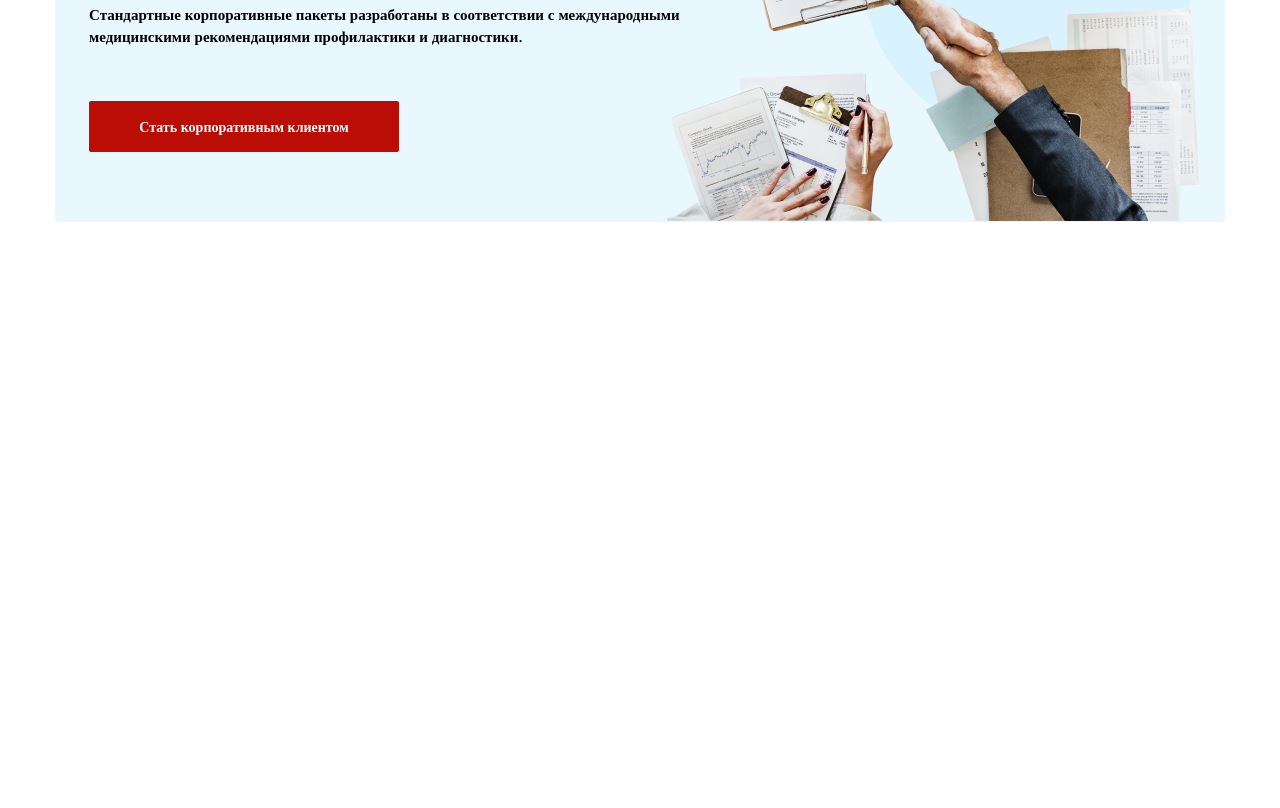
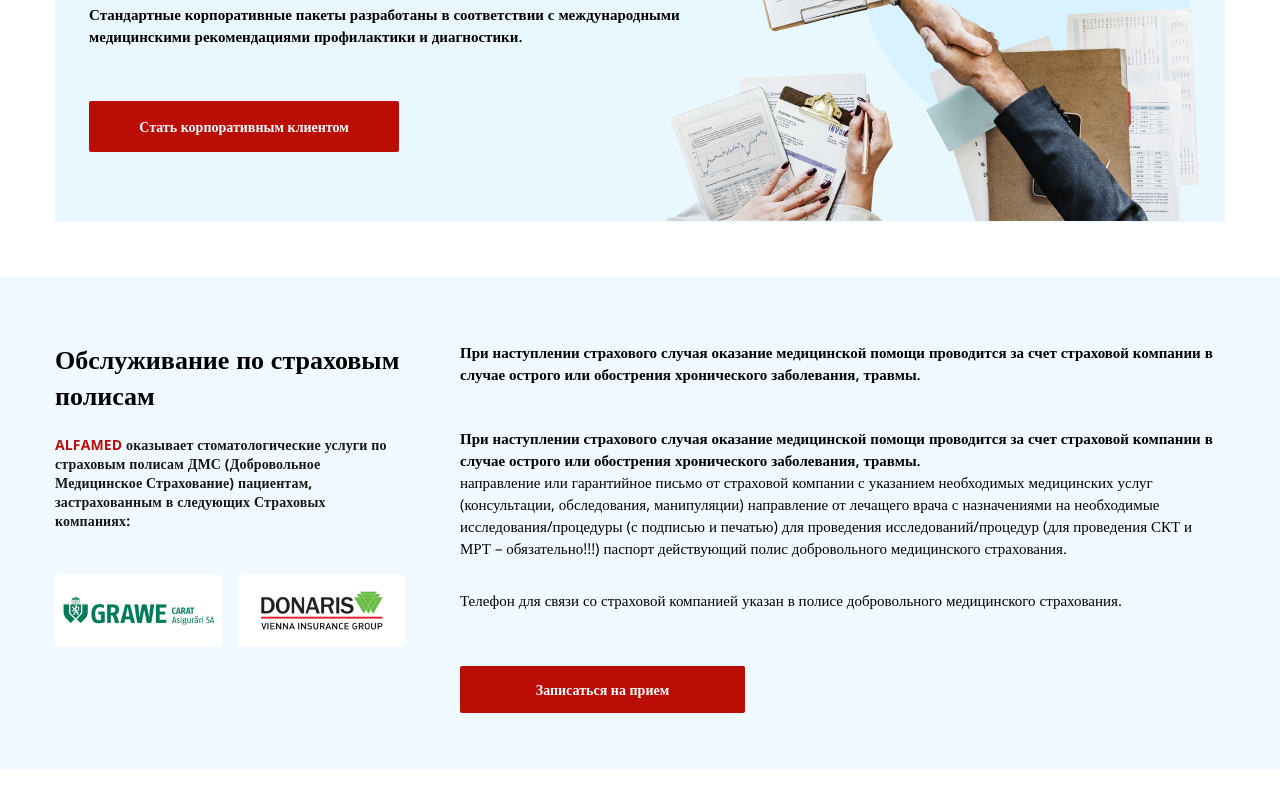
Before and after one commit to DarkKingston/alphamed, a website: page docs/index.html in a window 1280 px wide. Shown: the part 4264-5072 px from the top of the page. Before the commit the page ends 4636 px from the top, so only its background shows below. Drawn offline with nearby package versions, Linux system fonts and the light colour scheme.

Commit message:
add section service

```diff
--- a/docs/index.html
+++ b/docs/index.html
@@ -1673,6 +1673,47 @@
         </div>
       </section>
 
+      <section class="service">
+        <div class="container">
+          <div class="service__wrapper">
+            <div class="service__wrapper__box">
+              <div class="service__wrapper__box__title">
+                Обслуживание по страховым полисам
+              </div>
+              <div class="service__wrapper__box__subtitle">
+                <span>ALFAMED</span> оказывает стоматологические услуги по страховым полисам ДМС (Добровольное Медицинское  Страхование) пациентам, застрахованным в следующих Страховых компаниях:
+              </div>
+              <div class="service__wrapper__box__partners">
+                  <div class="service__wrapper__box__partners__img">
+                    <img src="images/grawe.png" alt="grawe">
+                  </div>
+                  <div class="service__wrapper__box__partners__img">
+                    <img src="images/donaris.png" alt="donaris">
+                  </div>
+              </div>
+            </div>
+            <div class="service__wrapper__box">
+              <div class="service__wrapper__box__descr">
+                <p>При наступлении страхового случая оказание медицинской помощи проводится за счет страховой компании в случае  острого или обострения хронического заболевания, травмы.
+
+                </p>
+                <p>При наступлении страхового случая оказание медицинской помощи проводится за счет страховой компании в случае  острого или обострения хронического заболевания, травмы.
+
+                </p>
+                <p>направление или гарантийное письмо от страховой компании с указанием необходимых медицинских услуг (консультации, обследования, манипуляции)
+                  направление от лечащего врача с назначениями на необходимые исследования/процедуры (с подписью и печатью) для проведения исследований/процедур (для проведения СКТ и МРТ – обязательно!!!)
+                  паспорт
+                  действующий полис добровольного медицинского страхования.
+
+                  </p>
+                <p>Телефон для связи со страховой компанией указан в полисе добровольного медицинского страхования.</p>
+              </div>
+              <div class="service__wrapper__box__btn red">Записаться на прием</div>
+            </div>
+          </div>
+        </div>
+      </section>
+
     </main>
 
     <footer class="footer">
--- a/docs/scss/blocks/_main-page.scss
+++ b/docs/scss/blocks/_main-page.scss
@@ -682,3 +682,81 @@
         height: 100%;
     }
 }
+
+.service{
+    background: #F0F9FF;
+    padding-top: 64px;
+    padding-bottom: 57px;
+    margin-top: 55px;
+}
+
+.service__wrapper{
+    display: flex;
+    flex-direction: row;
+
+    &__box{
+        &:last-child{
+            margin-left: 55px;
+        }
+        &__title{
+            font-weight: 800;
+            font-size: 26px;
+            line-height: 36px;
+            color: #000000;
+            max-width: 385px;
+            width: 100%;
+        }
+        &__subtitle{
+            font-weight: 700;
+            font-size: 14px;
+            line-height: 19px;
+            letter-spacing: 0.01em;
+            margin-top: 22px;
+            max-width: 340px;
+            width: 100%;
+            span{
+                color: $red;
+                text-transform: uppercase;
+            }
+        }
+        &__partners{
+            margin-top: 45px;
+            display: flex;
+            justify-content: space-between;
+            align-items: center;
+            width: 350px;
+            &__img{
+                display: flex;
+                justify-content: center;
+                align-items: center;
+                width: 167px;
+                height: 71px;
+                background: #FFFFFF;
+                border-radius: 3px;
+                &:first-child{
+                    margin-right: 16px;
+                }
+            }
+        }
+        &__descr{
+            font-weight: 300;
+            line-height: 22px;
+            color: #000000;
+            p:nth-child(1), p:nth-child(2){
+                font-weight: 600;
+                line-height: 22px;
+            }
+            p:nth-child(2){
+                margin-top: 42px;
+            }
+            p:nth-child(4){
+                margin-top: 30px;
+            }
+        }
+        &__btn{
+            margin-top: 55px;
+            padding: 14px 0;
+            width: 285px;
+        }
+    }
+}
```
Also changed, not shown: docs/css/style.min.css.
